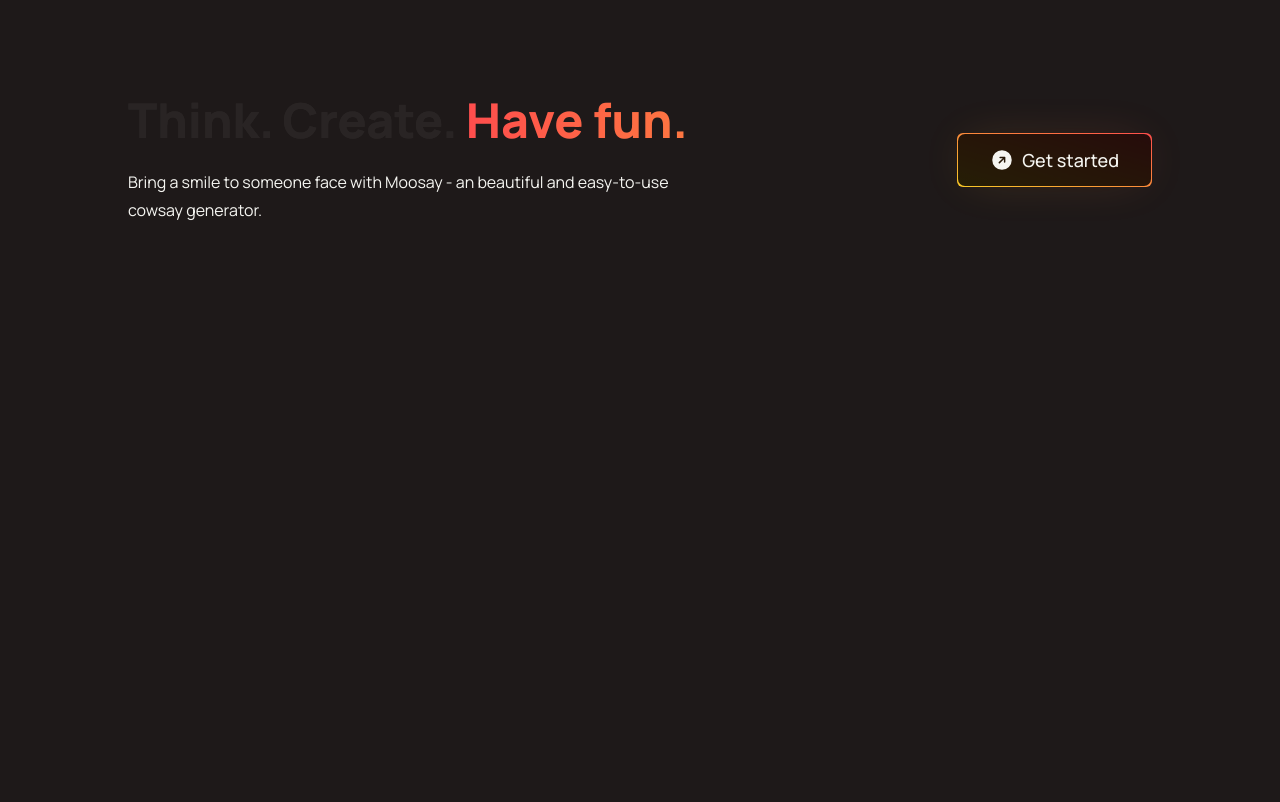
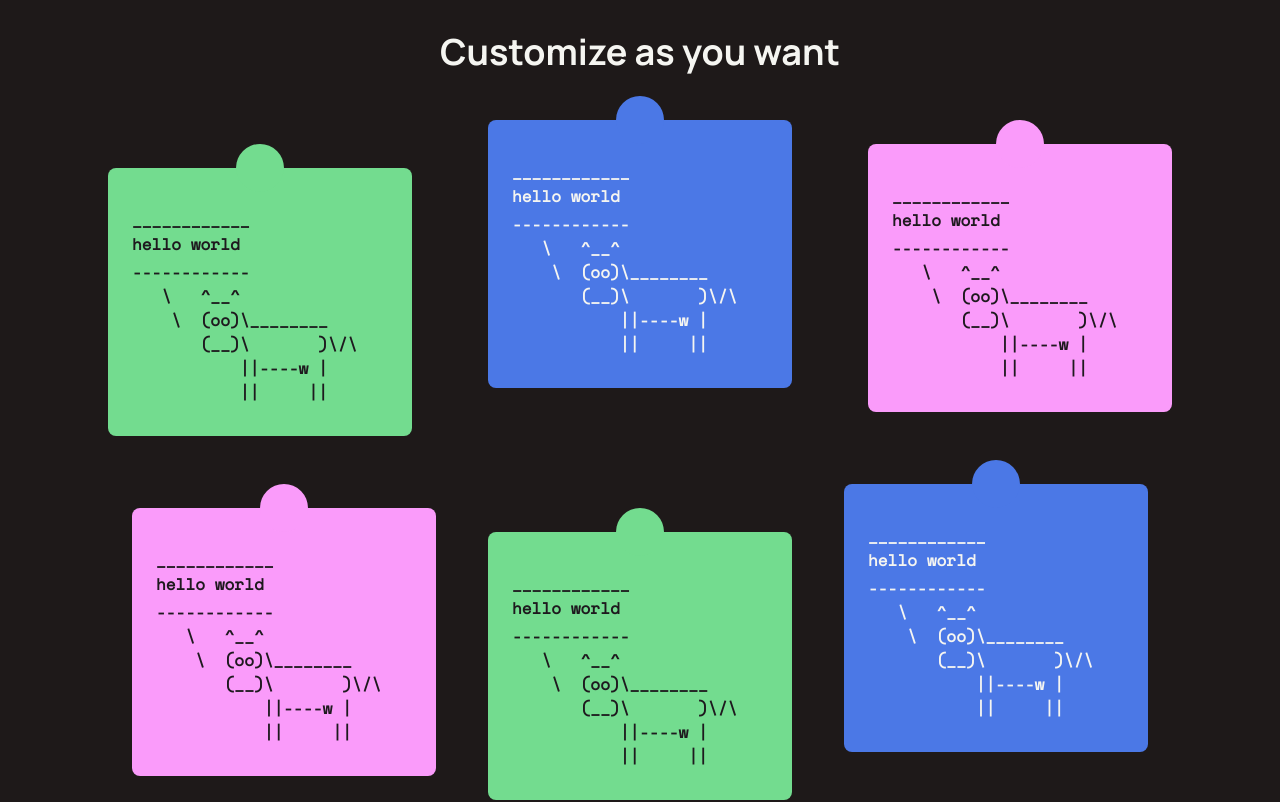
Before and after one commit to eidynho/moosay, a Next.js app: page / in a window 1280 px wide. Shown: the part 720-1522 px from the top of the page. Before the commit the page ends 1008 px from the top, so only its background shows below. Built offline with nearby package versions, Linux system fonts and the light colour scheme.

Commit message:
new: CardsExamples section

```diff
--- a/src/components/AnimalMessage.tsx
+++ b/src/components/AnimalMessage.tsx
@@ -14,22 +14,15 @@
     staticAnimal,
     customStyles,
 }: AnimalMessageProps) {
-    const { message, updateMessage } = useContext(MessageContext);
-    const { animal, updateAnimal } = useContext(AnimalContext);
+    const { message } = useContext(MessageContext);
+    const { animal } = useContext(AnimalContext);
 
-    useEffect(() => {
-        if (staticMessage) {
-            updateMessage(staticMessage);
-        }
-
-        if (staticAnimal) {
-            updateAnimal(staticAnimal);
-        }
-    }, [staticMessage, staticAnimal]);
-
-    const emptyMessage = !message || message === "<p></p>";
+    const emptyMessage = (!message && !staticMessage) || message === "<p></p>";
 
     function maxRepeatMessageWall() {
+        if (staticMessage) {
+            return staticMessage.length <= 28 ? staticMessage.length + 1 : 29;
+        }
         return message.length <= 28 ? message.length + 1 : 29;
     }
 
@@ -70,7 +63,9 @@
                             <div>{"_".repeat(maxRepeatMessageWall())}</div>
                             <span
                                 className="block max-h-[36rem] overflow-y-auto pb-1"
-                                dangerouslySetInnerHTML={{ __html: message }}
+                                dangerouslySetInnerHTML={{
+                                    __html: staticMessage ?? message,
+                                }}
                             ></span>
                             <div>{"-".repeat(maxRepeatMessageWall())}</div>
                             {animalInScreen()}
@@ -79,7 +74,9 @@
                 </div>
             ) : (
                 <div className="font-mono flex align-center justify-center w-80 h-60 border border-dashed rounded-lg">
-                    <span className="my-auto">{animal} will appear here</span>
+                    <span className="my-auto">
+                        {staticAnimal ?? animal} will appear here
+                    </span>
                 </div>
             )}
         </>
--- /dev/null
+++ b/src/components/Layout/CardsExamples.tsx
@@ -0,0 +1,85 @@
+import { ReactNode } from "react";
+import { AnimalMessage } from "../AnimalMessage";
+
+interface CardProps {
+    children: ReactNode;
+    clockWise: boolean;
+    customStyles?: string;
+}
+
+const Card = ({ children, clockWise, customStyles }: CardProps) => {
+    return (
+        <div
+            className={`${
+                customStyles ? customStyles : ""
+            } relative w-[19rem] pt-10 pb-0 px-2 rounded-lg font-bold transition-all hover:scale-110 ${
+                clockWise ? "hover:rotate-3" : "hover:-rotate-3"
+            }`}
+        >
+            <div className="bg-inherit absolute w-12 h-12 -top-6 left-1/2 -translate-x-1/2 rounded-full"></div>
+            {children}
+        </div>
+    );
+};
+
+export function CardsExamples() {
+    return (
+        <section className="flex flex-col gap-12 mx-20 mb-40">
+            <h2 className="text-center text-3xl lg:text-4xl font-bold text-l-primary">
+                Customize as you want
+            </h2>
+            <div className="flex items-start justify-evenly">
+                <Card
+                    clockWise
+                    customStyles="bg-secondary text-d-primary mt-12 -translate-x-6"
+                >
+                    <AnimalMessage
+                        staticMessage="hello world"
+                        staticAnimal="cow"
+                    />
+                </Card>
+                <Card clockWise customStyles="bg-tertiary text-l-primary">
+                    <AnimalMessage
+                        staticMessage="hello world"
+                        staticAnimal="cow"
+                    />
+                </Card>
+                <Card
+                    clockWise={false}
+                    customStyles="bg-primary text-d-primary mt-6 translate-x-6"
+                >
+                    <AnimalMessage
+                        staticMessage="hello world"
+                        staticAnimal="cow"
+                    />
+                </Card>
+            </div>
+            <div className="flex items-start justify-evenly">
+                <Card clockWise customStyles="bg-primary text-d-primary mt-6">
+                    <AnimalMessage
+                        staticMessage="hello world"
+                        staticAnimal="cow"
+                    />
+                </Card>
+                <Card
+                    clockWise
+                    customStyles="bg-secondary text-d-primary mt-12"
+                >
+                    <AnimalMessage
+                        staticMessage="hello world"
+                        staticAnimal="cow"
+                    />
+                </Card>
+                <Card
+                    clockWise={false}
+                    customStyles="bg-tertiary text-l-primary"
+                >
+                    <AnimalMessage
+                        staticMessage="hello world"
+                        staticAnimal="cow"
+                    />
+                </Card>
+            </div>
+        </section>
+    );
+}
--- a/src/pages/index.tsx
+++ b/src/pages/index.tsx
@@ -1,3 +1,4 @@
+import { CardsExamples } from "@/components/Layout/CardsExamples";
 import { Header } from "@/components/Layout/Header";
 import { ThinkCreateHaveFun } from "@/components/Layout/ThinkCreateHaveFun";
 
@@ -5,6 +6,7 @@
     return (
         <div className="md:container mx-auto">
             <Header />
+            <CardsExamples />
             <ThinkCreateHaveFun />
         </div>
     );
--- a/src/styles/index.ts
+++ b/src/styles/index.ts
@@ -18,7 +18,7 @@
             primary: "#1E1919",
             secondary: "#262222",
 
-            "brand-primary": "#DE85DE",
+            "brand-primary": "#FA9BFA",
             "brand-secondary": "#73DC8F",
             "brand-tertiary": "#4B78E6",
 
--- a/tailwind.config.js
+++ b/tailwind.config.js
@@ -16,7 +16,7 @@
                 "l-primary": "#F5F5F1",
                 "l-secondary": "#EDEDEE",
 
-                primary: "#DE85DE",
+                primary: "#FA9BFA",
                 secondary: "#73DC8F",
                 tertiary: "#4B78E6",
             },
@@ -71,6 +71,15 @@
                         opacity: 0,
                     },
                 },
+
+                parallax: {
+                    "0%": {
+                        transform: "translateY(0)",
+                    },
+                    "100%": {
+                        transform: "translateY(-10%)",
+                    },
+                },
             },
             animation: {
                 "gradient-text-fade-1":
```
